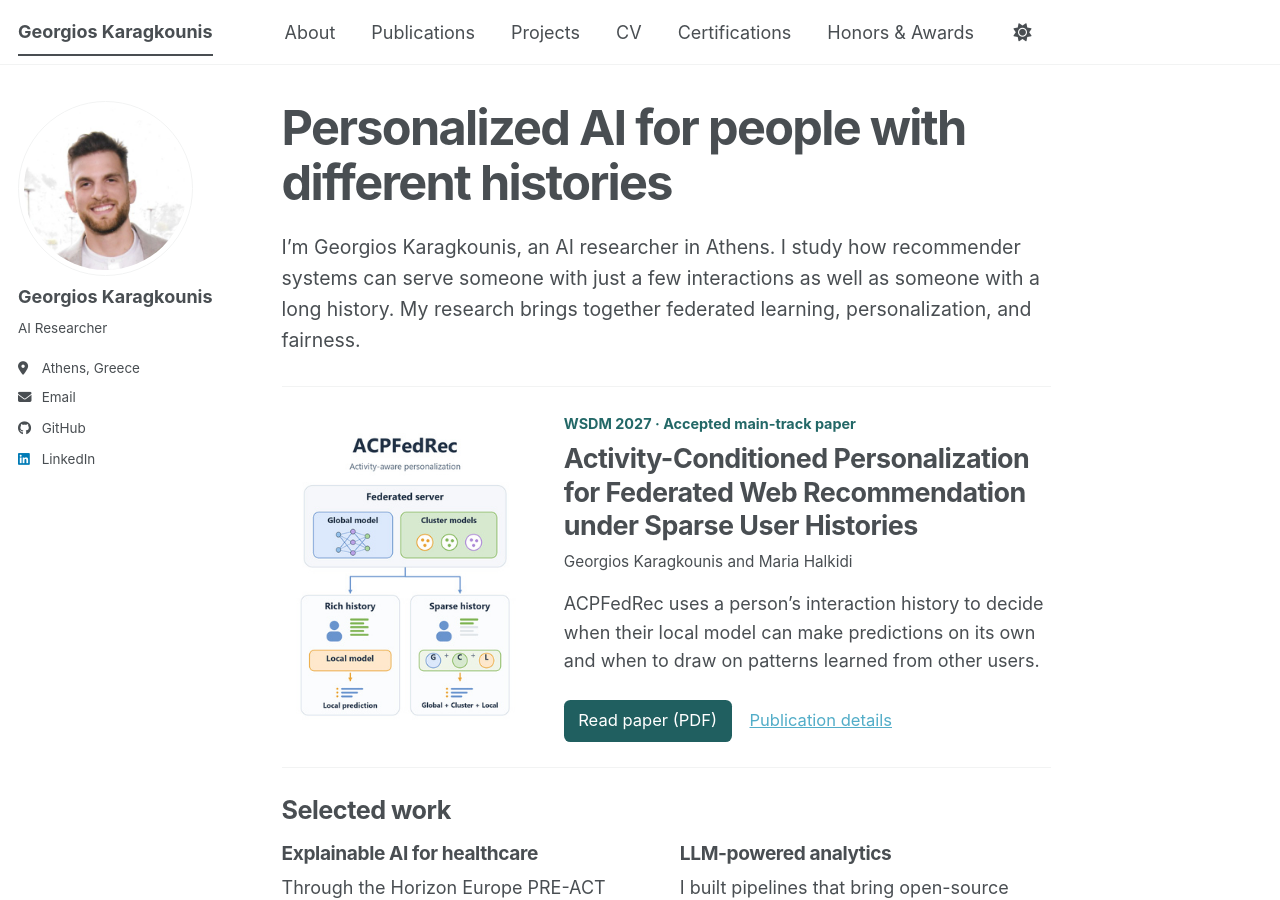
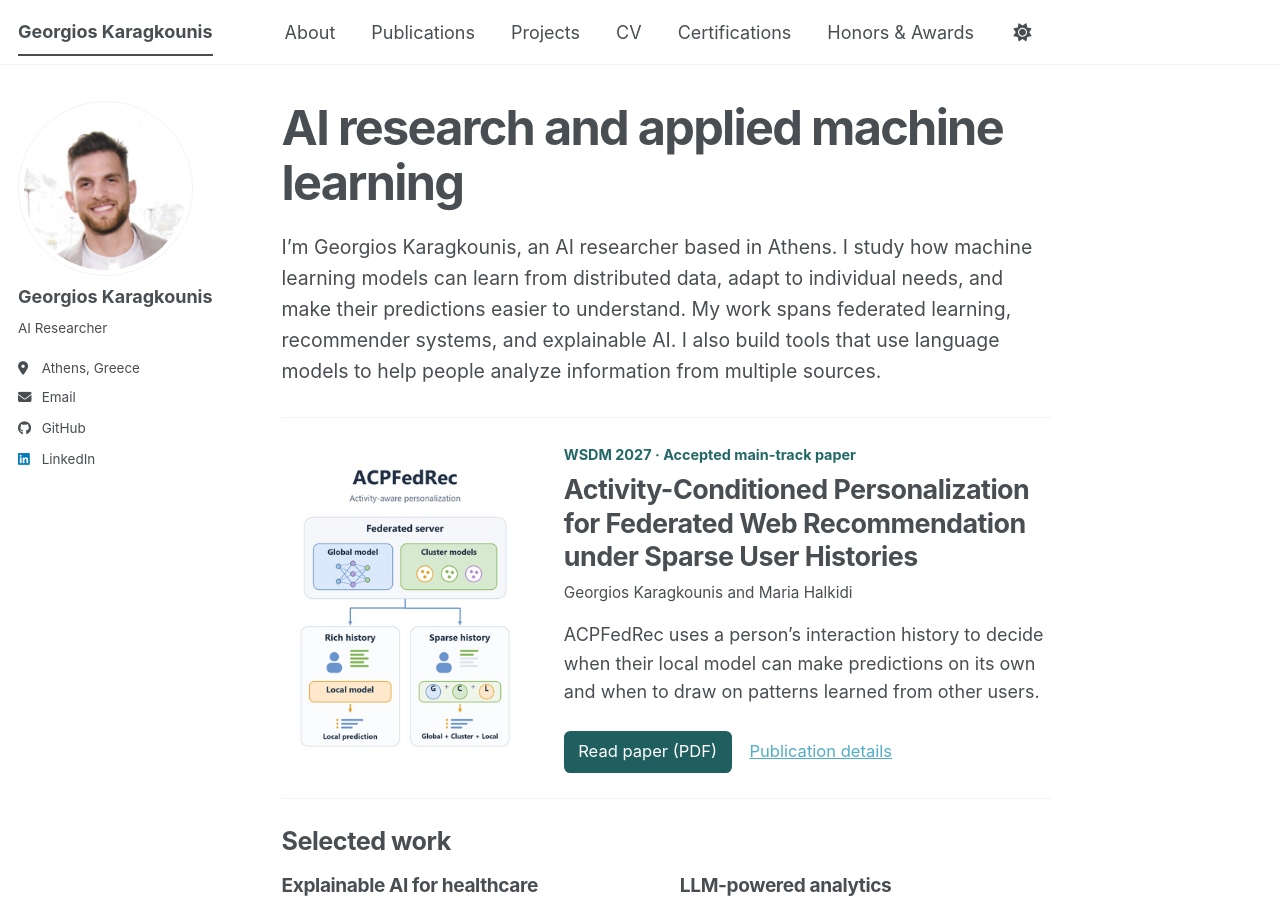
Before and after one commit to georgekaragounis/gkaragounis.github.io, a Jekyll site: the page built from _pages/about.md, in a window 1280 px wide and 900 px high. Built offline with Jekyll 4.4.1, drawn with Linux system fonts in a browser that asks for light colours; a script bundle is joined from its source files by our own code; a style sheet for code colours, icons or effects is not loaded.

Commit message:
Introduce the broader research and applied AI practice

```diff
--- a/_pages/about.md
+++ b/_pages/about.md
@@ -1,13 +1,13 @@
 ---
 permalink: /
-title: "Personalized AI for people with different histories"
+title: "AI research and applied machine learning"
 author_profile: true
 redirect_from:
   - /about/
 ---
 
 <div class="research-home">
-<p class="research-intro">I’m Georgios Karagkounis, an AI researcher in Athens. I study how recommender systems can serve someone with just a few interactions as well as someone with a long history. My research brings together federated learning, personalization, and fairness.</p>
+<p class="research-intro">I’m Georgios Karagkounis, an AI researcher based in Athens. I study how machine learning models can learn from distributed data, adapt to individual needs, and make their predictions easier to understand. My work spans federated learning, recommender systems, and explainable AI. I also build tools that use language models to help people analyze information from multiple sources.</p>
 
 <section class="research-feature" aria-labelledby="featured-paper">
   <img class="research-diagram" src="{{ '/images/acpfedrec-overview.jpg' | relative_url }}" width="302" height="392" alt="ACPFedRec uses local predictions for users with rich histories and combines global, cluster, and local predictions for users with sparse histories.">
```
